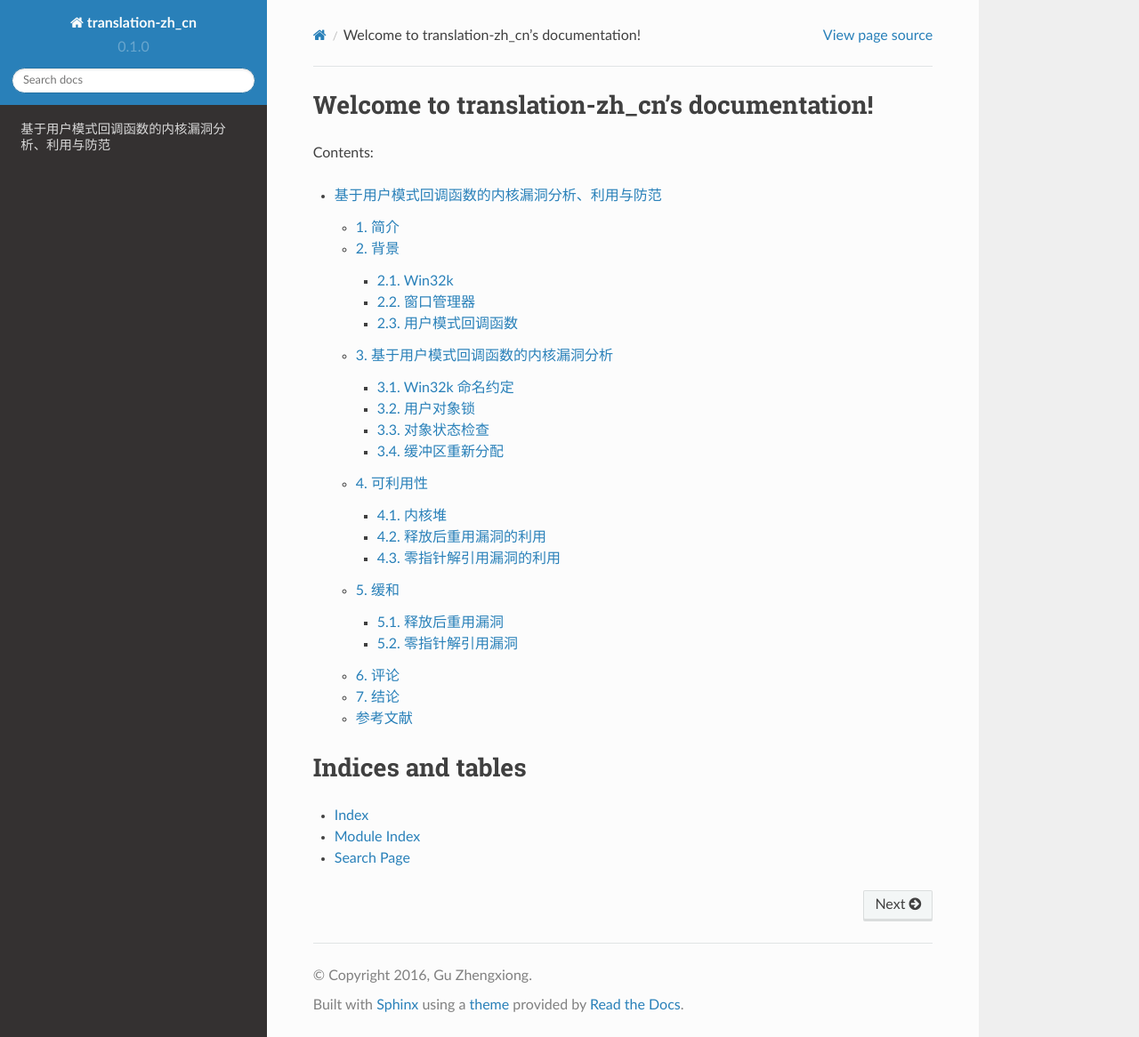
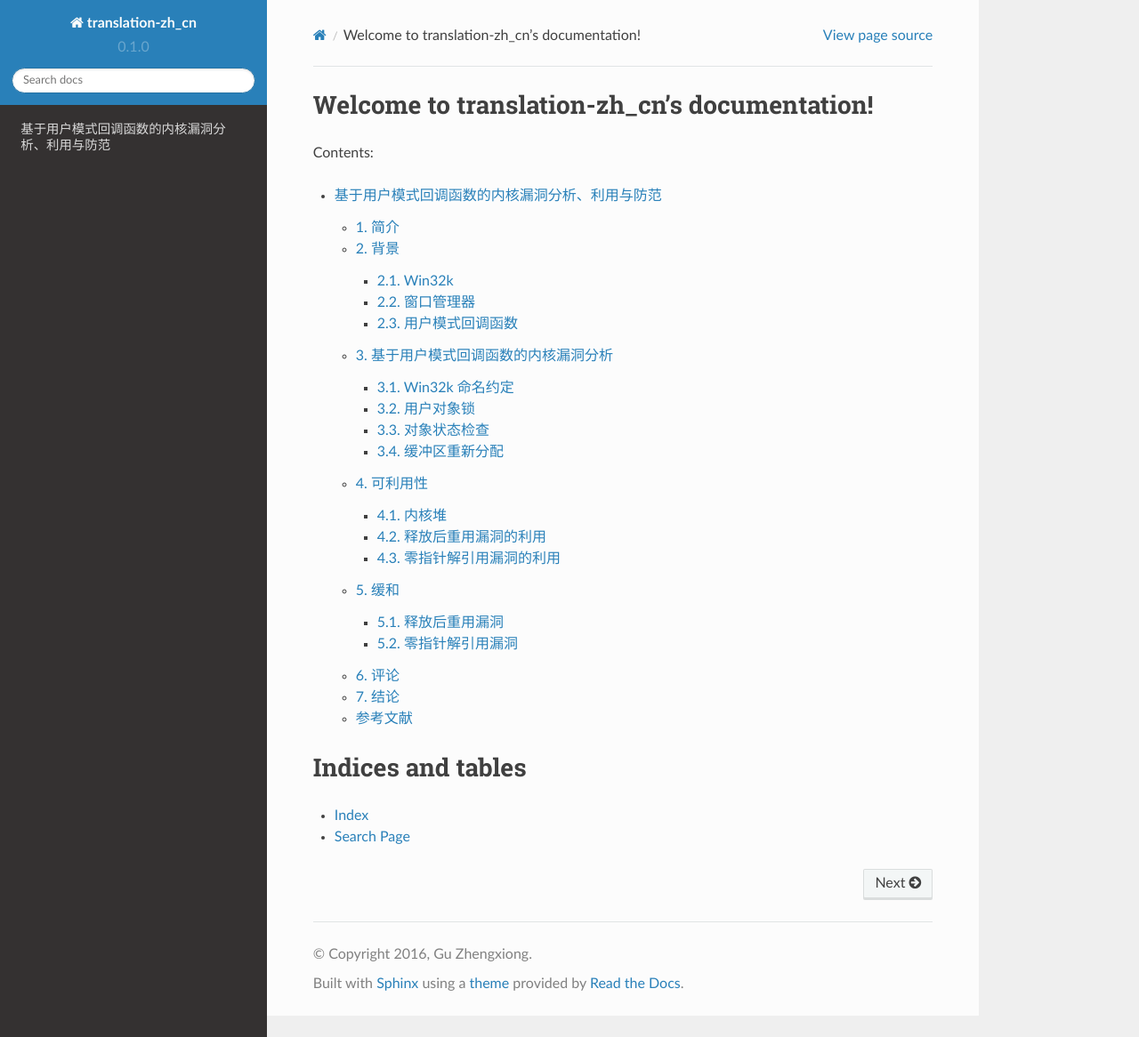
Before and after one commit to LibreCrops/translation-zh_CN, a Sphinx documentation site: the page built from source/index.rst, in a window 1280 px wide and 1166 px high. Shown: the whole window at 89% size. Built offline with Sphinx 7.4.7 and the Read the Docs theme 2.0.0, drawn with Linux system fonts in a browser that asks for light colours; formulas are drawn with MathJax 3.

Commit message:
underlines: Fixed.

```diff
--- a/README.rst
+++ b/README.rst
@@ -1,5 +1,6 @@
 外文翻译项目
 ============
+
 
 术语表
 ------
@@ -13,7 +14,7 @@
 `黑帽 美国
 2011 <https://www.blackhat.com/html/bh-us-11/bh-us-11-archives.html#Mandt>`__
 `论文原文 <https://media.blackhat.com/bh-us-11/Mandt/BH_US_11_Mandt_win32k_WP.pdf>`__
-`中文翻译 <http://translation-zh_cn.readthedocs.org/en/latest/>`__
+`中文翻译 <http://translation-zh-cn.readthedocs.org/en/latest/tarjei.html>`__
 
 -  作者：Tarjei Mandt
 -  译者：谷征雄 rectigu@gmail.com
@@ -21,4 +22,4 @@
 -  中文翻译授权：经作者许可，采用 `知识共享“署名 3.0
    中国大陆” <http://creativecommons.org/licenses/by/3.0/cn/>`__
    许可协议授权
--  其他链接：\ `看雪安全论坛 <http://bbs.pediy.com/showthread.php?t=202605>`__
+-  其他链接： `看雪安全论坛 <http://bbs.pediy.com/showthread.php?t=202605>`__
--- a/source/index.rst
+++ b/source/index.rst
@@ -18,5 +18,4 @@
 ==================
 
 * :ref:`genindex`
-* :ref:`modindex`
 * :ref:`search`
```
Also changed, not shown: source/tarjei.rst (+21 -21 lines).
